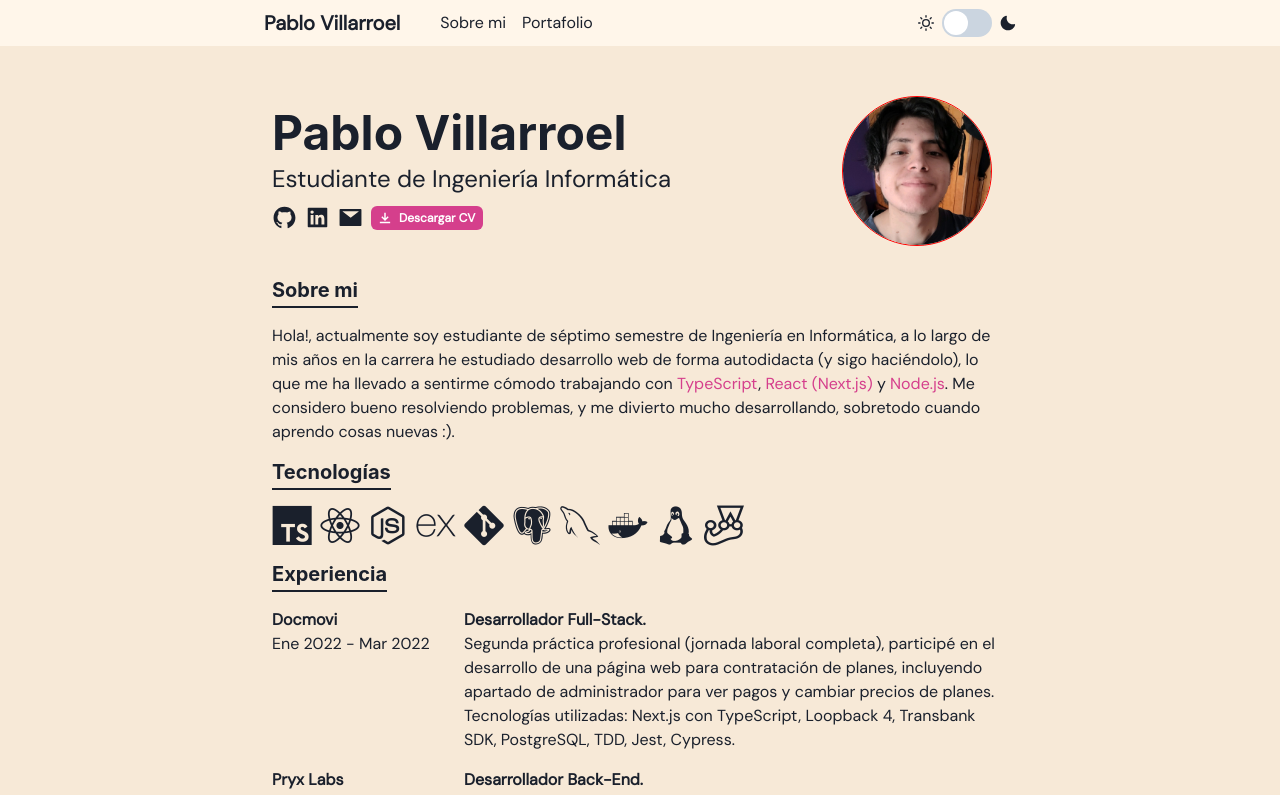
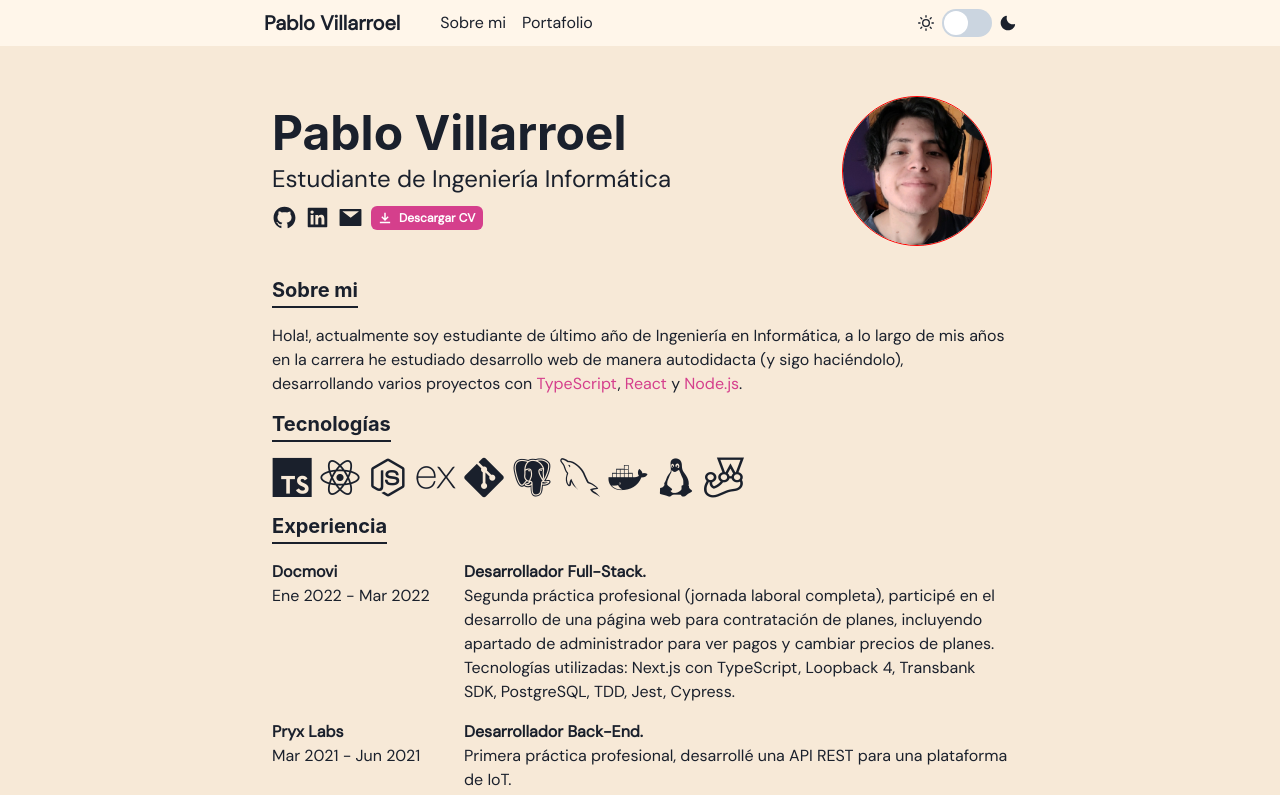
Before and after one commit to pablovrl/personal-website, a Next.js app: page / in a window 1280 px wide. Shown: the top 795 px of the page. Built offline with nearby package versions, Linux system fonts and the light colour scheme.

Commit message:
update about description

```diff
--- a/components/About.tsx
+++ b/components/About.tsx
@@ -20,20 +20,16 @@ const AboutSection = () => {
       <Profile />
       <SubTitle>Sobre mi</SubTitle>
       <Text>
-        Hola!, actualmente soy estudiante de séptimo semestre de Ingeniería en
+        Hola!, actualmente soy estudiante de último año de Ingeniería en
         Informática, a lo largo de mis años en la carrera he estudiado
-        desarrollo web de forma autodidacta (y sigo haciéndolo), lo que me ha
-        llevado a sentirme cómodo trabajando con{" "}
+        desarrollo web de manera autodidacta (y sigo haciéndolo), desarrollando
+        varios proyectos con{" "}
         <TechnologyLink href="https://www.typescriptlang.org/">
           TypeScript
         </TechnologyLink>
-        ,{" "}
-        <TechnologyLink href="https://nextjs.org/">
-          React (Next.js)
-        </TechnologyLink>{" "}
+        , <TechnologyLink href="https://es.reactjs.org/">React</TechnologyLink>{" "}
         y <TechnologyLink href="https://nodejs.org/es/">Node.js</TechnologyLink>
-        . Me considero bueno resolviendo problemas, y me divierto mucho
-        desarrollando, sobretodo cuando aprendo cosas nuevas :).
+        .
       </Text>
     </>
   );
```
